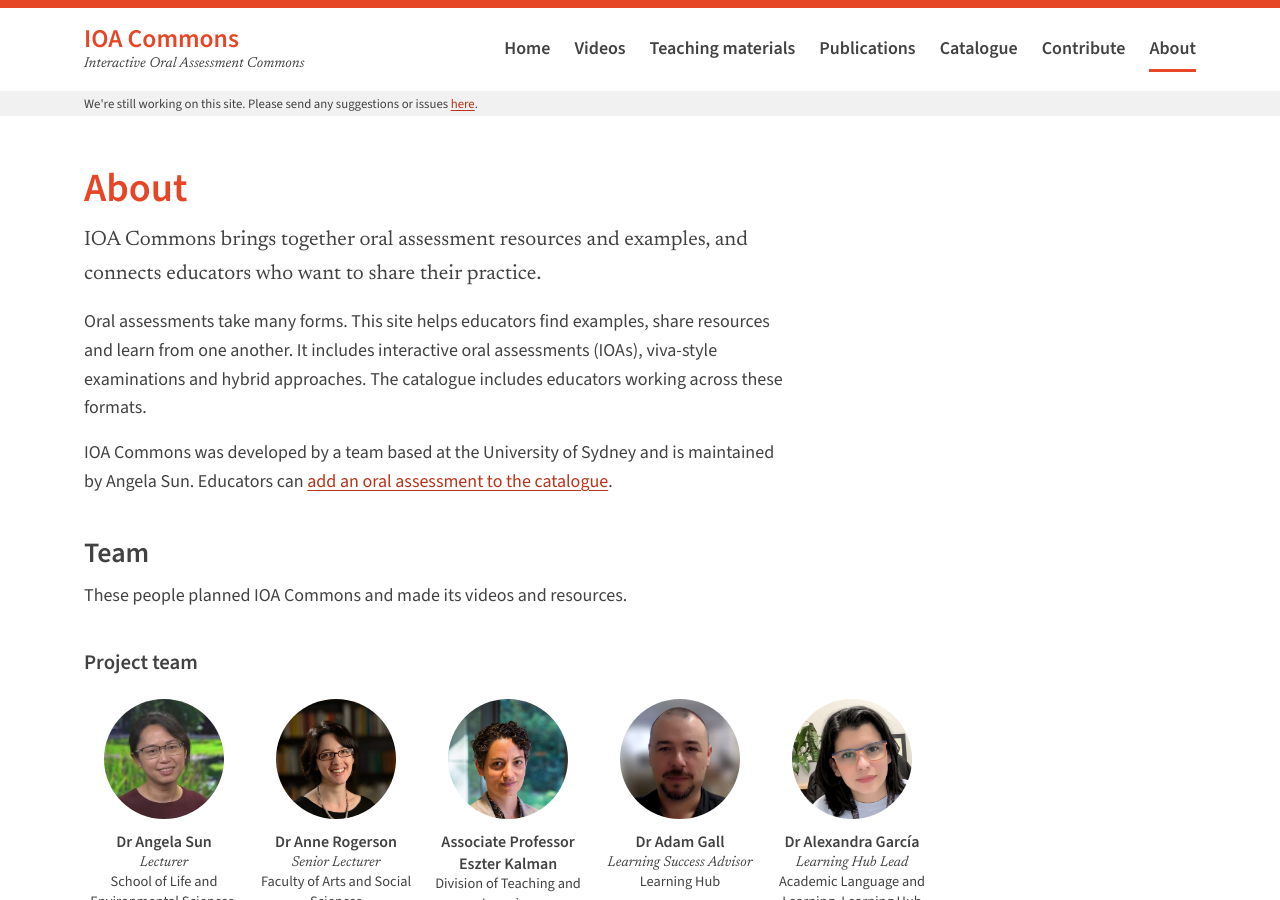
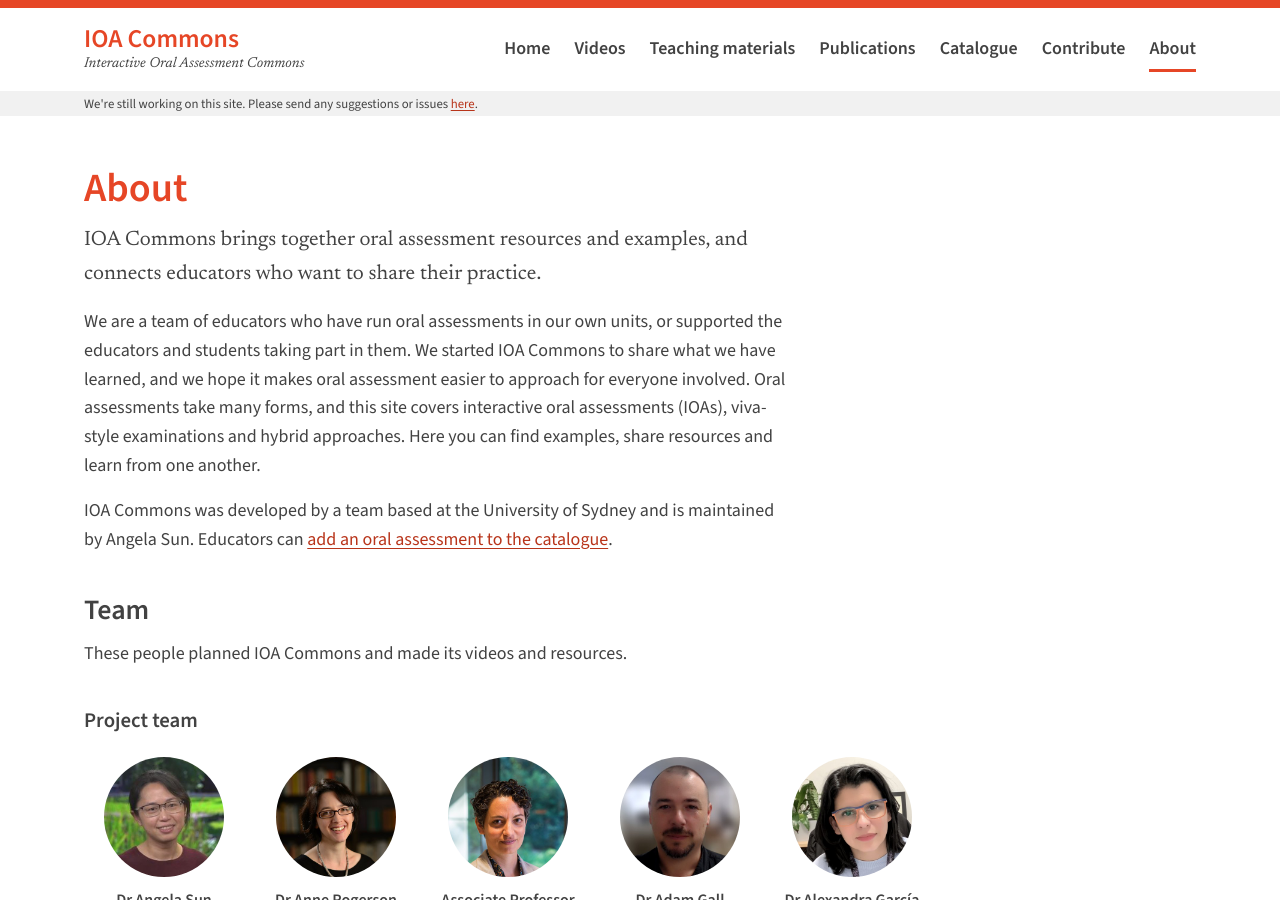
Before and after one commit to HelloAngela/ioa-hub, a Jekyll site: the page built from about.md, in a window 1280 px wide and 900 px high. Built offline with Jekyll 4.4.1, drawn with Linux system fonts in a browser that asks for light colours.

Commit message:
About: open with who the team is and why the site exists
Co-Authored-By: Claude Opus 5.5 <noreply@anthropic.com>

```diff
--- a/about.md
+++ b/about.md
@@ -6,7 +6,7 @@ description: Why IOA Commons exists, who developed it and the team behind it.
 lead: IOA Commons brings together oral assessment resources and examples, and connects educators who want to share their practice.
 ---
 
-Oral assessments take many forms. This site helps educators find examples, share resources and learn from one another. It includes interactive oral assessments (IOAs), viva-style examinations and hybrid approaches. The catalogue includes educators working across these formats.
+We are a team of educators who have run oral assessments in our own units, or supported the educators and students taking part in them. We started IOA Commons to share what we have learned, and we hope it makes oral assessment easier to approach for everyone involved. Oral assessments take many forms, and this site covers interactive oral assessments (IOAs), viva-style examinations and hybrid approaches. Here you can find examples, share resources and learn from one another.
 
 IOA Commons was developed by a team based at the University of Sydney and is maintained by Angela Sun. Educators can [add an oral assessment to the catalogue]({{ '/contribute/' | relative_url }}).
 
```
